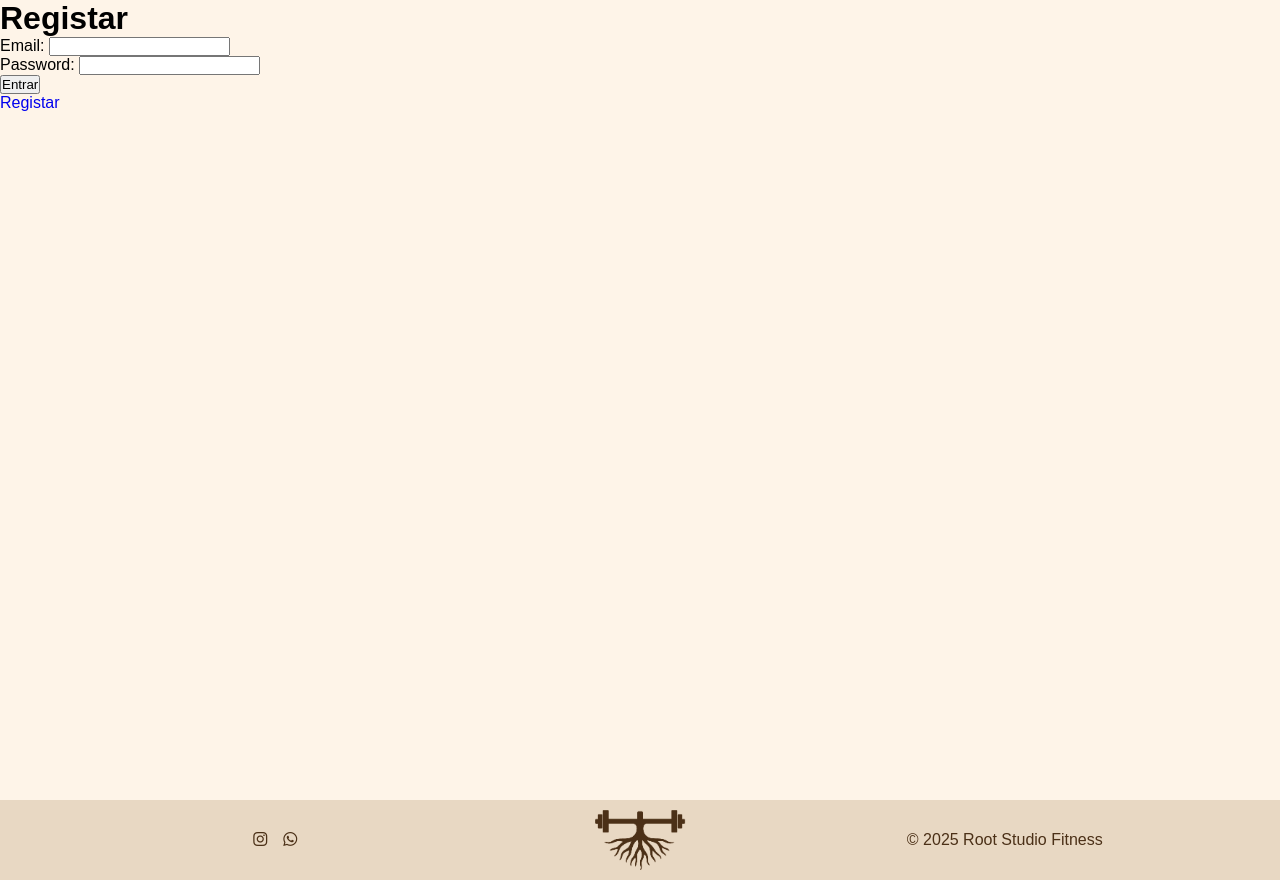
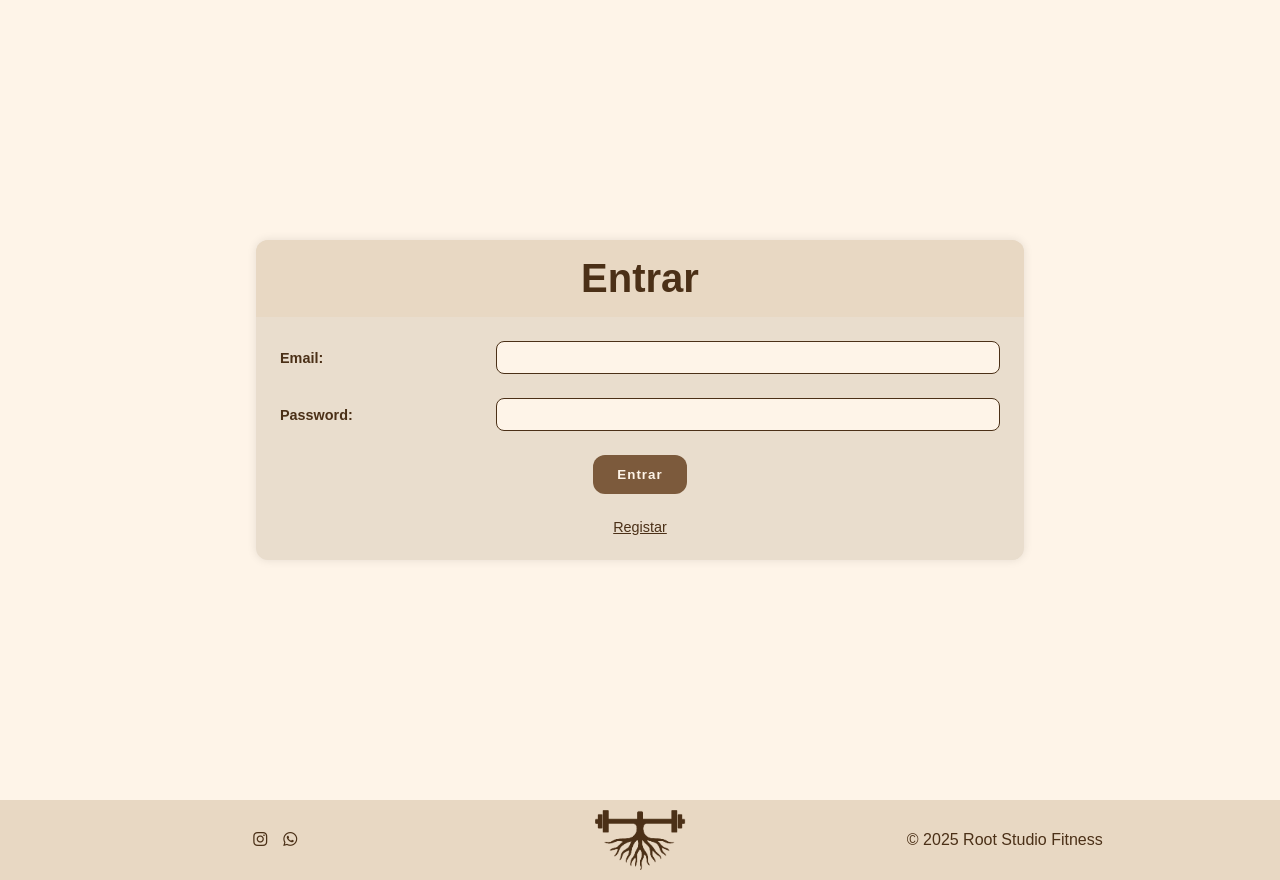
Before and after one commit to Marco-Martins-97/rootStudioFitness, a PHP site: page /login.php in a window 1280 px wide. Shown: the part 200-1080 px from the top of the page. Run offline with PHP 8.4, Linux system fonts and the light colour scheme; some libraries are stand-ins or nearby versions.

Commit message:
login HTML(C) CSS(C) JS(N) PHP(N)

```diff
--- /dev/null
+++ b/css/login.css
@@ -0,0 +1,115 @@
+main{
+    display: flex;
+}
+
+.form-container{
+    width: 100%;
+    max-width: 576px;
+    margin: 48px auto 48px auto;
+    background-color: var(--TERTIARY-BG-COLOR);
+    border-radius: 12px;
+    box-shadow: 0 0 10px var(--SHADOW-COLOR);
+    color: var(--PRIMARY-TXT-COLOR);
+    margin: auto;
+}
+
+.form-container h1{
+    font-size: 2.5rem;
+    text-align: center;
+    background-color: var(--SECONDARY-BG-COLOR);
+    border-radius: 12px 12px 0 0;
+    padding: 16px;
+}
+
+.form-container form{
+    display: flex;
+    flex-direction: column;
+    gap: 24px;
+    padding: 24px;
+}
+
+.field{
+    display: flex;
+    flex-direction: column;
+    justify-content: space-between;
+    align-items: center;
+    gap: 12px;
+}
+
+.field label{
+    font-weight: bold;
+    font-size: 0.9rem;
+}
+.field input{
+    flex: 1;
+    width: 90%;
+    padding: 8px;
+    border: 1px solid var(--PRIMARY-BORDER-COLOR);
+    border-radius: 8px;
+    background-color: var(--PRIMARY-BG-COLOR);
+}
+
+.field input:focus{
+    outline: 1px solid var(--PRIMARY-BORDER-COLOR);
+}
+
+.error{
+    display: none;
+    color: red;
+    font-size: 0.8rem;
+    font-weight: bold;
+    text-align: center;
+    padding-top: 3px;
+}
+
+.field-container.invalid .error{
+    display: block;
+}
+
+.form-container button{
+    background-color: var(--PRIMARY-BTN-COLOR);
+    color: var(--TERTIARY-TXT-COLOR);
+    border: none;
+    border-radius: 12px;
+    padding: 12px 24px;
+    font-weight: bold;
+    transition: background-color 0.8s ease;
+    letter-spacing: 1px;
+    cursor: pointer;
+    margin: auto;
+}
+
+.form-container button:hover{
+    background-color: var(--SECONDARY-BTN-COLOR);
+    color: var(--PRIMARY-TXT-COLOR);
+}
+
+.link-container{
+    text-align: center;
+}
+.link-container a{
+    color: var(--PRIMARY-TXT-COLOR);
+    font-size: 0.9rem;
+    text-decoration: underline;
+}
+.link-container a:hover{
+    font-weight: bold;
+    margin: auto;
+}
+
+@media (min-width: 768px) {
+    .form-container{
+        max-width: 768px;
+    }
+    .field{
+        flex-direction: row;
+    }
+
+    .field input{
+        max-width: 70%;
+    }
+
+    .error{
+        text-align: right;
+    }
+}
--- a/login.php
+++ b/login.php
@@ -41,8 +41,8 @@
         </header>
         <main>
             <div class="form-container">
-                    <h1>Registar</h1>
-                    <form action="" method="post" id="signup-form">
+                    <h1>Entrar</h1>
+                    <form action="" method="post" id="login-form">
                         <!-- Email -->
                         <div class="field-container required">
                             <div class="field">
```
